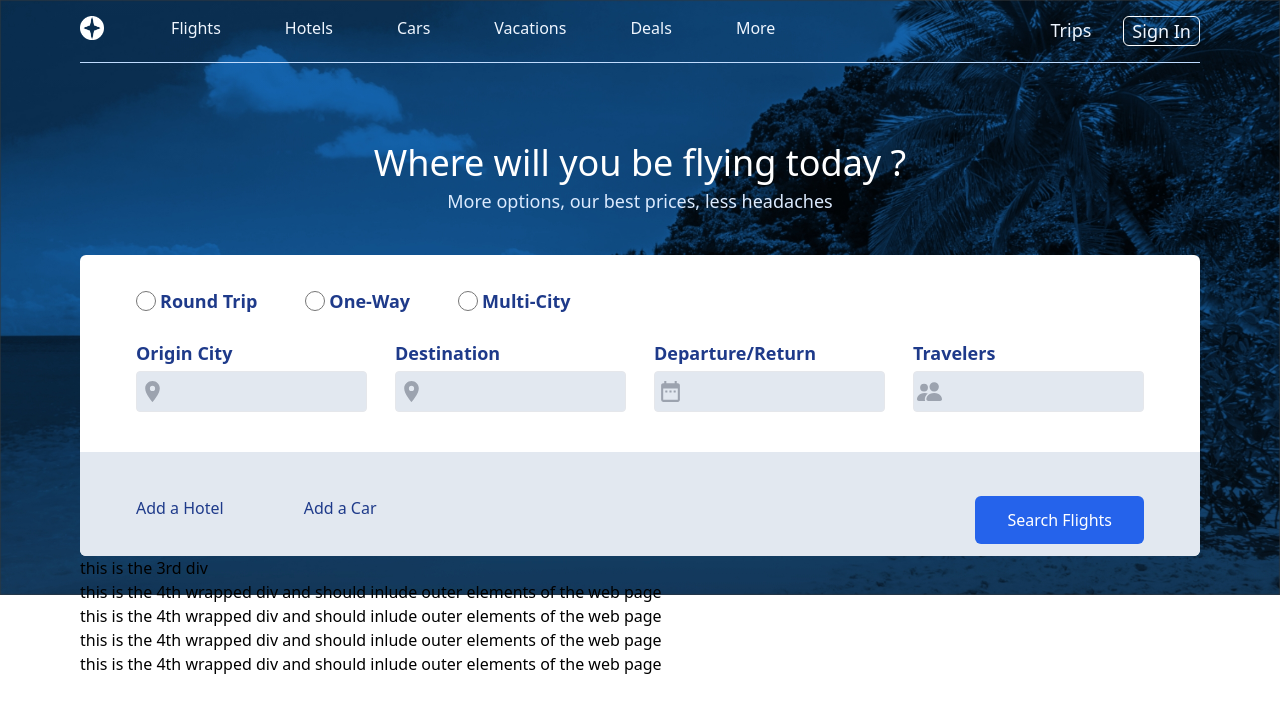
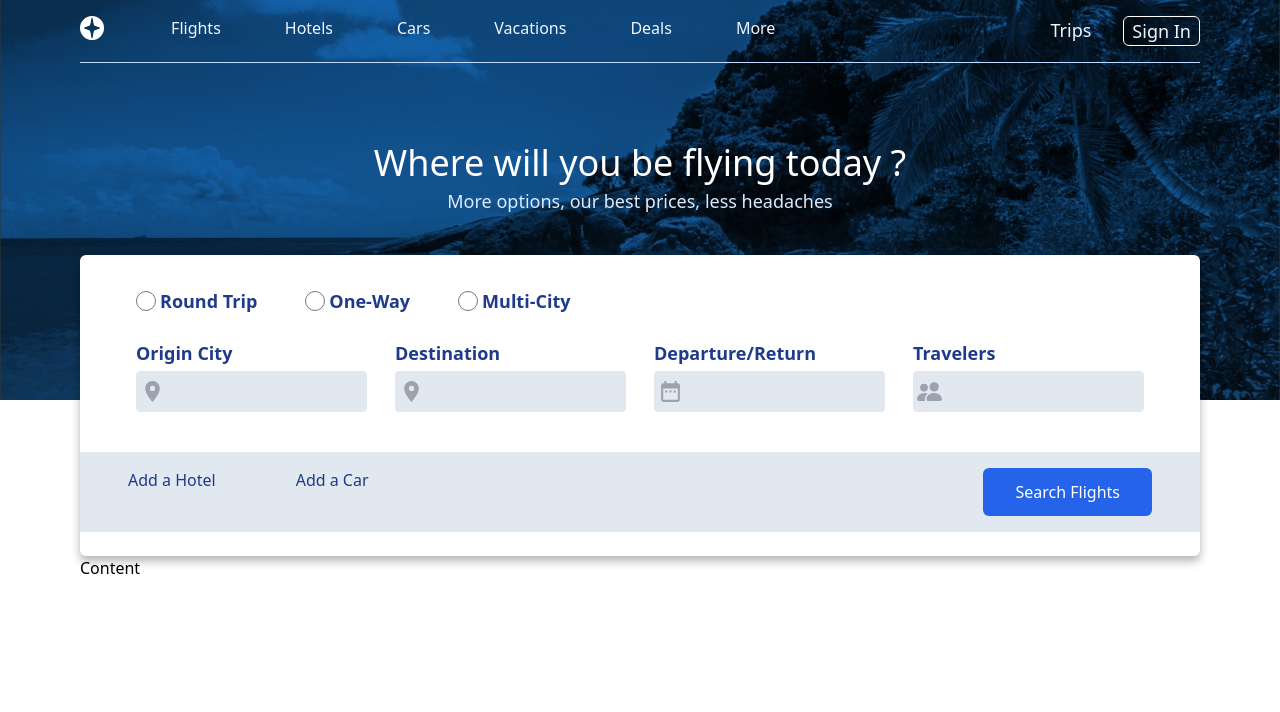
Before and after one commit to Sam516-Dev/my-project, a React (Create React App) app: page / in a window 1280 px wide. Shown: the top 712 px of the page. Built offline with nearby package versions, Linux system fonts and the light colour scheme.

Commit message:
updates
Signed-off-by: Sam516-Dev <samuelnjoroge3455@gmail.com>

```diff
--- a/src/App.js
+++ b/src/App.js
@@ -1,18 +1,21 @@
 import './App.css'
+import Content from './components/Content'
 import FrontBar from './components/FrontBar'
 import Navbar from './components/Navbar'
+
+
 // import Bg from '../Media/Assets/Bg.jpg'
 import Bg from './Media/Assets/Bg.jpg'
 
 function App() {
   return (
     <div>
-      <div className=" absolute w-full h-40">
-        <img src={Bg} alt="bg" className='object-cover' />
-      </div>
+      <img src={Bg} alt="bg" className=" absolute object-cover w-full h-[25rem]" />
+
       <div className="  relative mx-20 h-screen">
         <Navbar />
         <FrontBar />
+        <Content />
       </div>
     </div>
   )
--- /dev/null
+++ b/src/components/Content.js
@@ -0,0 +1,9 @@
+import React from 'react'
+
+const Content = () => {
+  return (
+    <div>Content</div>
+  )
+}
+
+export default Content
--- a/src/components/FrontBar.js
+++ b/src/components/FrontBar.js
@@ -7,7 +7,7 @@ import { BsPeopleFill } from 'react-icons/bs'
 function FrontBar() {
   return (
     <div>
-      <div className=" relative overflow-hidden bg-white py-36  rounded-md mt-10">
+      <div className=" relative overflow-hidden bg-white py-36 drop-shadow-[0_5px_5px_rgba(0,0,0,0.30)] rounded-md mt-10">
         <form className=" px-14  flex -mt-28 items-center gap-12">
           <div className="gap-1 text-blue-900 font-semibold text-lg flex items-center">
             <input
@@ -81,7 +81,7 @@ function FrontBar() {
           </div>
         </div>
 
-        <div className=" px-14 absolute mt-10 mx-auto w-full py-11 bg-slate-200">
+        <div className=" px-12 absolute mt-10 mx-auto w-full py-4 bg-slate-200">
           <div className="flex justify-between">
             <div className="flex gap-20">
               <label className="text-blue-900 font-medium"> Add a Hotel </label>
@@ -92,7 +92,6 @@ function FrontBar() {
             <div>
               <button className="bg-blue-600 px-8 rounded-md  py-3">
                 <label className="text-white font-medium">
-                  {' '}
                   Search Flights
                 </label>
               </button>
@@ -100,23 +99,6 @@ function FrontBar() {
           </div>
         </div>
       </div>
-      <div> this is the 3rd div</div>
-      <div>
-        this is the 4th wrapped div and should inlude outer elements of the web
-        page
-      </div>
-      <div>
-        this is the 4th wrapped div and should inlude outer elements of the web
-        page
-      </div>
-      <div>
-        this is the 4th wrapped div and should inlude outer elements of the web
-        page
-      </div>
-      <div>
-        this is the 4th wrapped div and should inlude outer elements of the web
-        page
-      </div>
     </div>
   )
 }
--- a/src/components/Navbar.js
+++ b/src/components/Navbar.js
@@ -3,7 +3,7 @@ import logo from '../Media/Assets/logo.png'
 
 export default function () {
   return (
-    <div>
+    <div className=''>
       <div className=" border-b border-blue-200 py-4 flex justify-between">
         <div className=" h-6 w-6 ">
           <img src={logo} alt="logo" />
```
